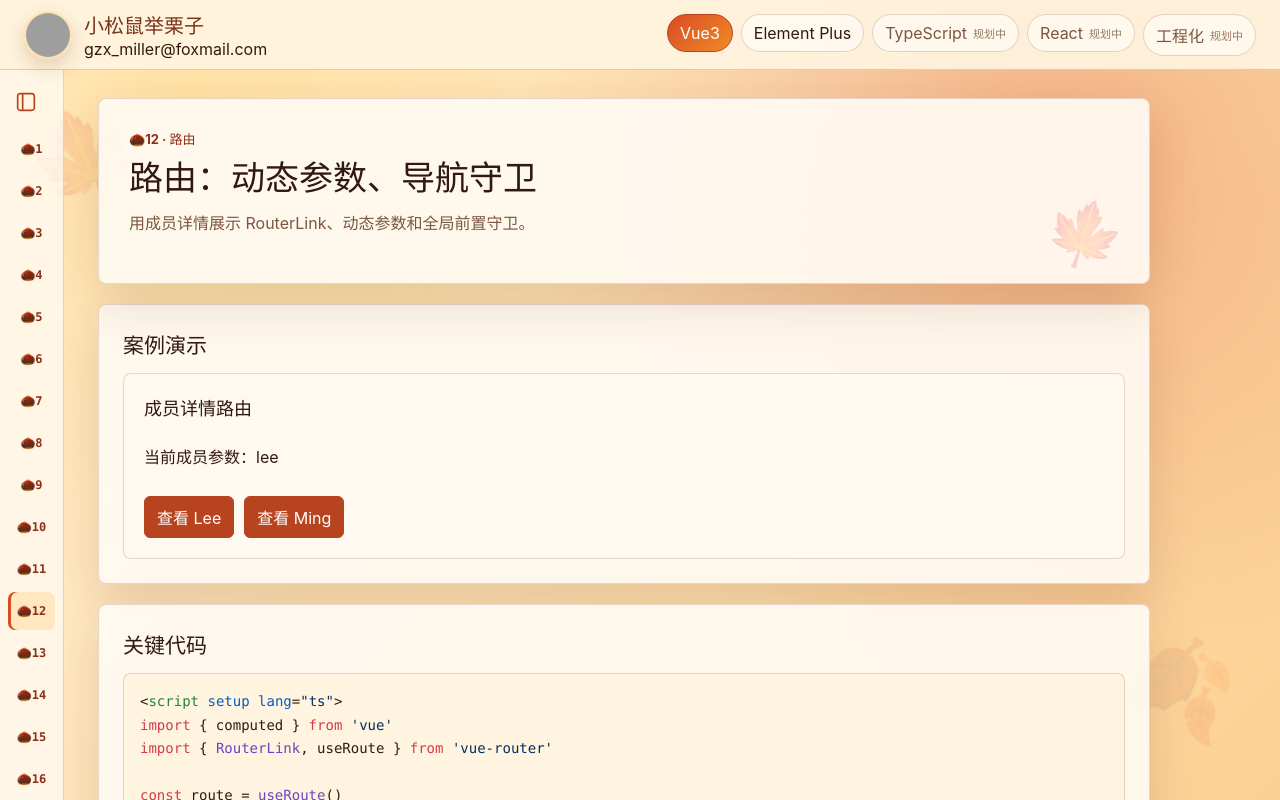
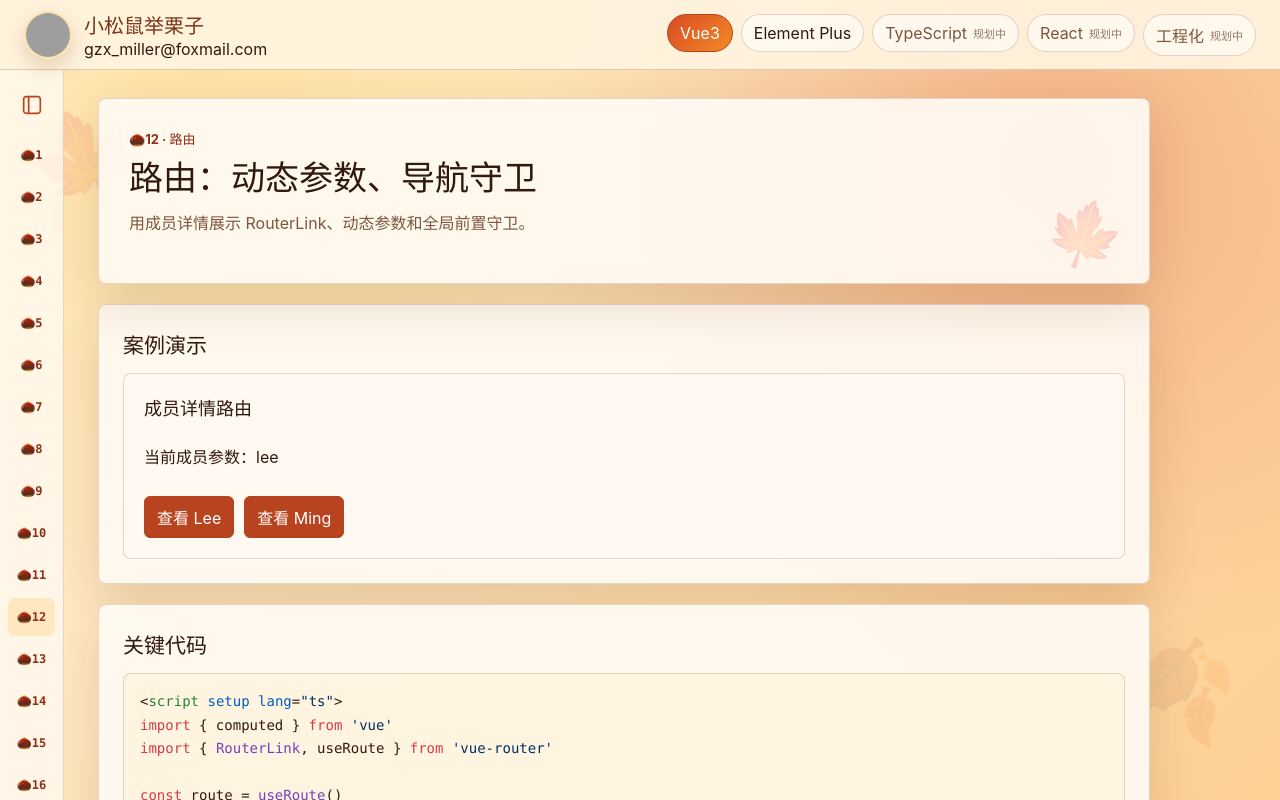
Before and after one commit to gzx-miller/total-vue, a Vue app: page /vue/k-12/routing/lee in a window 1280 px wide. Shown: the top 800 px of the page. Built offline with nearby package versions, Linux system fonts and the light colour scheme; grey boxes are pictures that could not be loaded.

Commit message:
fix: align collapsed sidebar toggle

```diff
--- a/src/style.css
+++ b/src/style.css
@@ -302,6 +302,16 @@ li + li {
   margin: 0 0 12px;
 }
 
+.app-shell:not(.sidebar-expanded) .sidebar-toggle {
+  justify-self: stretch;
+  width: 100%;
+  min-height: 38px;
+  height: auto;
+  border-radius: 7px;
+  padding: 7px 4px;
+  place-items: center;
+}
+
 .app-shell:not(.sidebar-expanded) .lesson-link {
   display: grid;
   grid-template-columns: 1fr;
@@ -438,7 +448,7 @@ li + li {
 }
 
 .lesson-link.active {
-  box-shadow: inset 3px 0 0 var(--leaf-red);
+  box-shadow: none;
 }
 
 .lesson-page {
```
